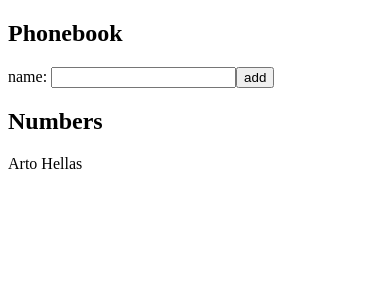
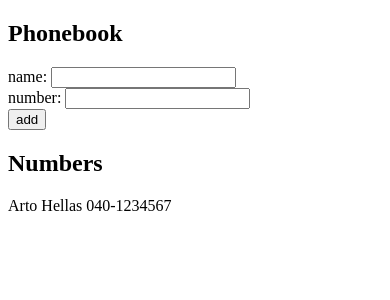
Before and after one commit to LeonorTu/full_stack_open, a React (Vite) app in the folder part2/phonebook/: page / in a window 390 px wide. Shown: the top 300 px of the page. Built offline with nearby package versions, Linux system fonts and the light colour scheme.

Commit message:
feat: completed ex2.8, added number to the phonebook

```diff
--- a/part2/phonebook/src/App.jsx
+++ b/part2/phonebook/src/App.jsx
@@ -1,32 +1,43 @@
 import { useState } from 'react';
 
 const App = () => {
-  const [persons, setPersons] = useState([{ name: 'Arto Hellas' }]);
+  const [persons, setPersons] = useState([
+    { name: 'Arto Hellas', number: '040-1234567' },
+  ]);
   const [newName, setNewName] = useState('');
+  const [newNumber, setNewNumber] = useState('');
 
   const addPerson = (event) => {
     event.preventDefault();
     if (persons.find((person) => person.name === newName)) {
       alert(`${newName} is already added to phonebook`);
-    } else setPersons(persons.concat({ name: newName }));
+    } else setPersons(persons.concat({ name: newName, number: newNumber }));
   };
 
   const handleNameChange = (event) => {
     setNewName(event.target.value);
+  };
+  const handleNumberChange = (event) => {
+    setNewNumber(event.target.value);
   };
 
   return (
     <div>
       <h2>Phonebook</h2>
       <form onSubmit={addPerson}>
-        name: <input value={newName} onChange={handleNameChange} />
+        <div>
+          name: <input value={newName} onChange={handleNameChange} />
+        </div>
+        <div>
+          number: <input value={newNumber} onChange={handleNumberChange} />
+        </div>
         <button type="submit">add</button>
       </form>
       <h2>Numbers</h2>
       <div>
         {persons.map((person) => (
           <p key={person.name}>
-            {person.name}
+            {person.name} {person.number}
             <br />
           </p>
         ))}
```
